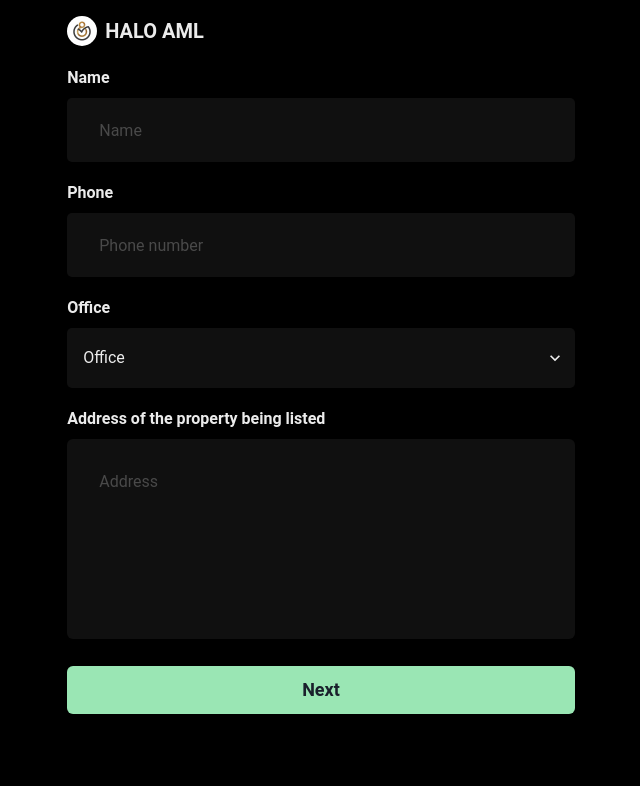
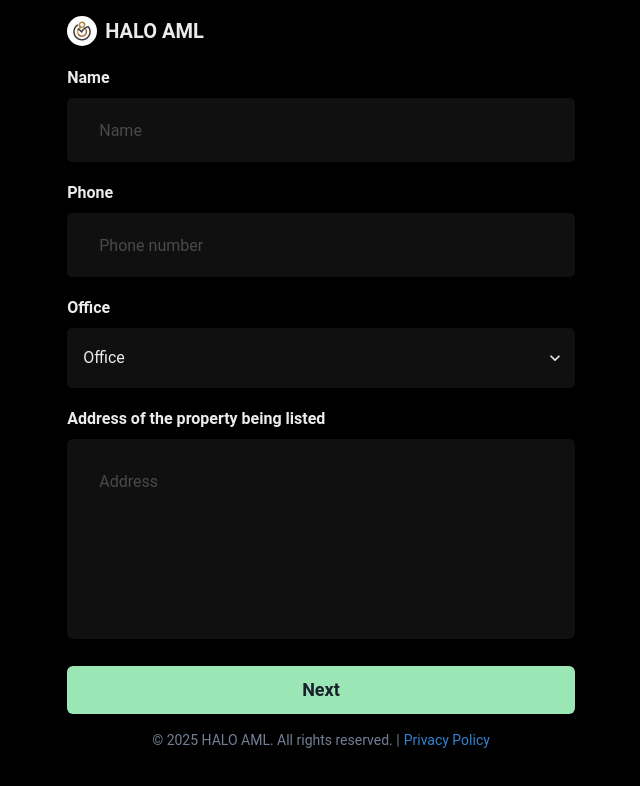
Before and after one commit to Halo-AML-Apps/cdd-halo-aml, a Next.js app: page / in a window 1280 px wide. Shown: the top 786 px of the page, without its empty margins (319-959 px from the left). Built offline with nearby package versions, Linux system fonts and the light colour scheme.

Commit message:
Update main.tsx
copyright footer added

```diff
--- a/src/layout/main.tsx
+++ b/src/layout/main.tsx
@@ -18,6 +18,17 @@ export const AppLayout: React.FC<{ children: ReactNode }> = ({ children }) => {
         HALO AML
       </Box>
       <Box>{children}</Box>
+        <Box as="footer" py={4} textAlign="center" fontSize="sm" color="gray.500">
+        &copy; {new Date().getFullYear()} HALO AML. All rights reserved. |
+        <a
+          href="https://www.haloaml.com/about-5"
+          target="_blank"
+          rel="noopener noreferrer"
+          style={{ color: '#3182ce', marginLeft: 4 }}
+        >
+          Privacy Policy
+        </a>
+      </Box>
     </Container>
   );
 };
```
